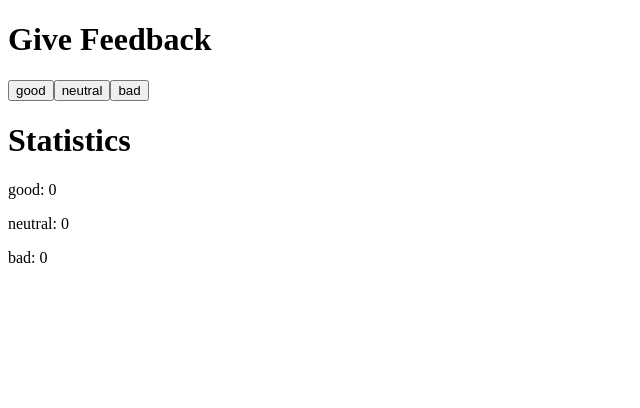
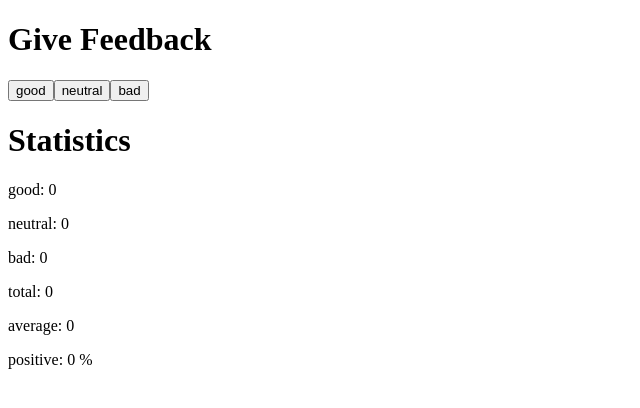
Before and after one commit to realpoap/fullstack-open, a React (Vite) app in the folder Part 1/unicafe/: page / in a window 1280 px wide. Shown: the top 408 px of the page, without its empty margins (0-640 px from the left). Built offline with nearby package versions, Linux system fonts and the light colour scheme.

Commit message:
1.7 - got that NaN thing to go

```diff
--- a/Part 1/unicafe/src/App.jsx
+++ b/Part 1/unicafe/src/App.jsx
@@ -4,14 +4,25 @@ const Display = ({text}) => <h1>{text}</h1>
 
 const Button = ({text, onClick}) => <button onClick={onClick}>{text}</button>
 
+const Label = ({text, feedback, unit}) => {
+  const convertedFeedback = feedback ? feedback : 0
+  return (
+    <p>{text}: {convertedFeedback}{unit}</p>
+  )
+}
 
-const Label = ({text, feedback}) => <p>{text}: {feedback}</p>
 
 const App = () => {
   // save clicks of each button to its own state
   const [good, setGood] = useState(0)
   const [neutral, setNeutral] = useState(0)
   const [bad, setBad] = useState(0)
+
+  const sum = (good + neutral + bad)
+
+  // not good that its NaN at the start
+  const avg = (good*1 + neutral*0 + bad*(-1)) / sum
+  const pos = (good/sum)*100
 
   return (
     <div>
@@ -26,6 +37,9 @@ const App = () => {
         <Label text='good' feedback={good}/>
         <Label text='neutral' feedback={neutral}/>
         <Label text='bad' feedback={bad}/>
+        <Label text='total' feedback={sum}/>
+        <Label text='average' feedback={avg}/>
+        <Label text='positive' feedback={pos} unit=' %'/>
       </div>
     </div>
   )
```
